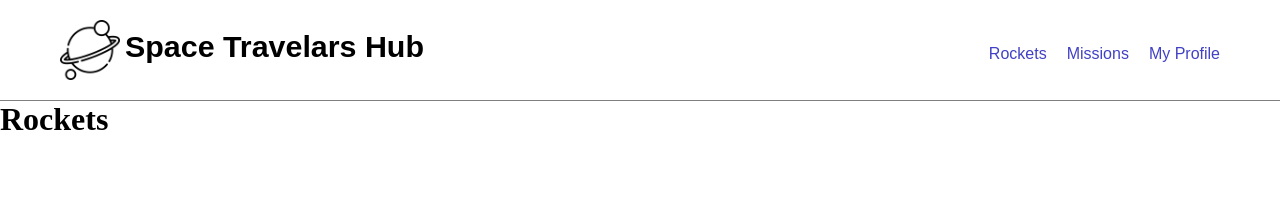
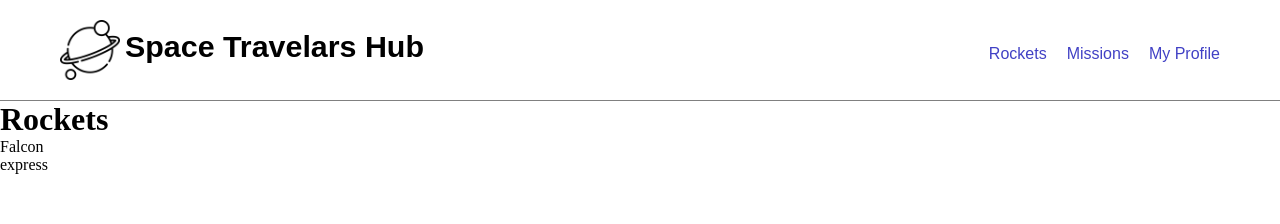
Before and after one commit to Ayokunnumi1/space-travelers-hub, a React (Create React App) app: page / in a window 1280 px wide. Shown: the top 224 px of the page. Built offline with nearby package versions, Linux system fonts and the light colour scheme.

Commit message:
Initialize Rocket component & RocketsSlice

```diff
--- a/package.json
+++ b/package.json
@@ -7,6 +7,7 @@
     "@testing-library/jest-dom": "^5.17.0",
     "@testing-library/react": "^13.4.0",
     "@testing-library/user-event": "^13.5.0",
+    "axios": "^1.5.1",
     "react": "^18.2.0",
     "react-dom": "^18.2.0",
     "react-redux": "^8.1.3",
--- a/src/components/Rockets.js
+++ b/src/components/Rockets.js
@@ -1,7 +1,18 @@
 import React from 'react';
+import RocketsItem from './RocketsItem';
 
-const Rockets = () => (
-  <h1>Rockets</h1>
-);
+const Rockets = () => {
+  const rocketHub = [{
+    name: 'Falcon',
+    id: 1,
+    subName: 'express',
+  }];
+  return (
+    <div>
+      <h1>Rockets</h1>
+      <RocketsItem rocketHub={rocketHub} />
+    </div>
+  );
+};
 
 export default Rockets;
--- /dev/null
+++ b/src/components/RocketsItem.js
@@ -0,0 +1,19 @@
+/* eslint-disable react/prop-types */
+// eslint-disable-next-line arrow-body-style
+const RocketsItem = ({ rocketHub }) => {
+  return (
+    <ul>
+      {
+                rocketHub.map((rocket) => (
+
+                  <li key={rocket.id}>
+                    { rocket.name}
+                    <p>{rocket.subName}</p>
+                  </li>
+
+                ))
+            }
+    </ul>
+  );
+};
+export default RocketsItem;
```
Also changed, not shown: src/redux/RocketsSlice.js (added, +20 -0 lines), 1 other file (tests, documents, lock files or other folders).
